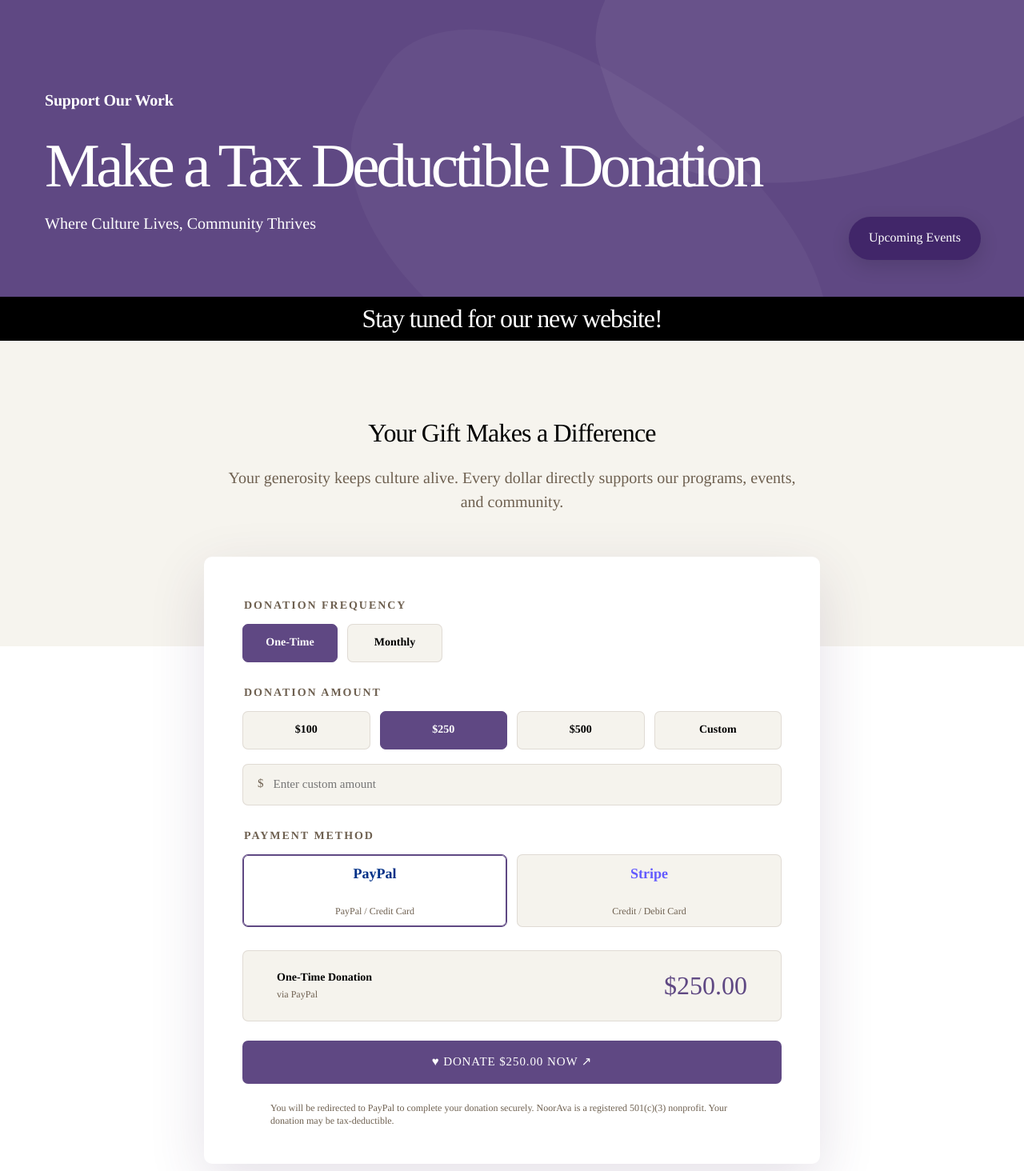
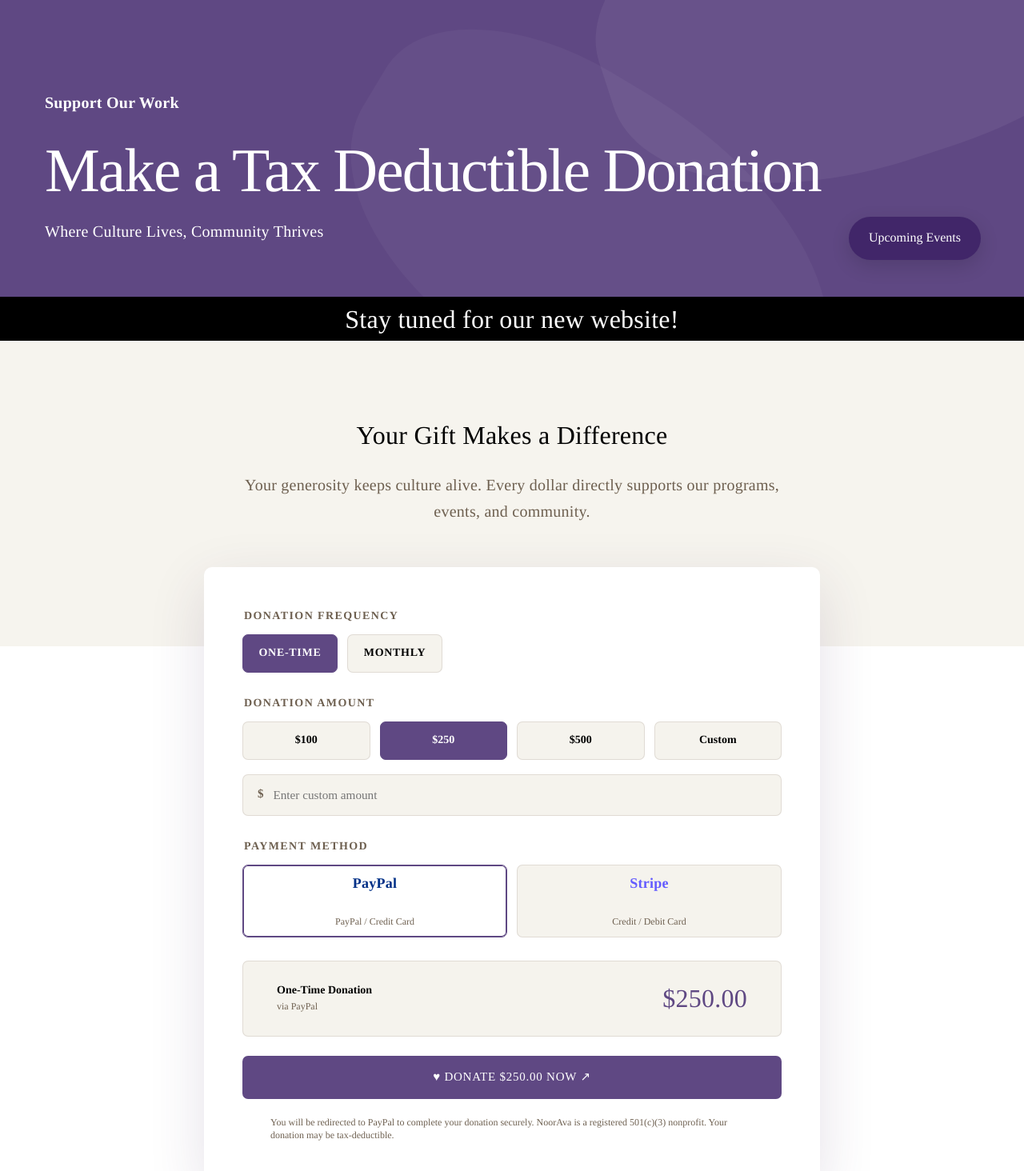
Before and after one commit to jontsai/noorava.org, a Next.js app: page /donate in a window 1280 px wide. Shown: the part 114-1578 px from the top of the page at 80% size. Built offline with nearby package versions, Linux system fonts and the light colour scheme.

Commit message:
Set NoorAva typography from Figma

```diff
--- a/src/app/globals.css
+++ b/src/app/globals.css
@@ -15,6 +15,7 @@
   --font-sans:
     var(--font-bricolage), "Bricolage Grotesque", Inter, ui-sans-serif,
     system-ui, sans-serif;
+  --font-payments: var(--font-lato), Lato, var(--font-sans);
 }
 
 * {
@@ -30,8 +31,11 @@ body {
   background: var(--white);
   font-family: var(--font-sans);
   font-size: 15px;
-  line-height: 1.45;
+  line-height: 1.7;
+  letter-spacing: 0.25px;
   text-rendering: geometricPrecision;
+  -webkit-font-smoothing: antialiased;
+  font-feature-settings: "liga" 1, "kern" 1;
 }
 a {
   color: inherit;
@@ -43,6 +47,14 @@ img {
 button,
 input {
   font: inherit;
+}
+
+button,
+.button,
+.support-pill,
+.donation-link,
+.footer {
+  letter-spacing: 0;
 }
 
 .site-shell {
@@ -132,15 +144,16 @@ input {
   margin: 0 0 33px;
   font-size: 20px;
   font-weight: 600;
-  letter-spacing: -0.01em;
+  line-height: 1.7;
+  letter-spacing: 0.25px;
 }
 .hero-copy h1,
 .donate-hero h1 {
   margin: 0;
   font-size: clamp(4.75rem, 6.05vw, 88px);
   font-weight: 400;
-  line-height: 0.96;
-  letter-spacing: -0.058em;
+  line-height: 1;
+  letter-spacing: -2px;
 }
 .hero-copy h1 {
   margin-bottom: 42px;
@@ -150,7 +163,8 @@ input {
   margin: 0;
   font-size: 18px;
   font-weight: 500;
-  line-height: 1.47;
+  line-height: 1.5;
+  letter-spacing: 0.25px;
 }
 .hero-panel-image {
   position: relative;
@@ -172,6 +186,8 @@ input {
   color: var(--white);
   background: var(--purple-dark);
   font-size: 20px;
+  font-weight: 400;
+  line-height: 1;
   text-decoration: none;
   box-shadow: 0 8px 24px rgba(0, 0, 0, 0.14);
 }
@@ -183,7 +199,8 @@ input {
   background: var(--black);
   font-size: 32px;
   font-weight: 500;
-  letter-spacing: -0.035em;
+  line-height: 1.5;
+  letter-spacing: 0.25px;
 }
 
 .event-section,
@@ -206,7 +223,7 @@ input {
   font-size: clamp(5.6rem, 8.82vw, 128px);
   font-weight: 500;
   line-height: 0.9;
-  letter-spacing: -0.064em;
+  letter-spacing: -2.56px;
   pointer-events: none;
   user-select: none;
 }
@@ -227,32 +244,40 @@ input {
   color: var(--purple);
   font-size: 16px;
   font-weight: 600;
+  line-height: 1.65;
+  letter-spacing: 0.25px;
 }
 .event-date {
   margin: 0 0 25px;
   color: var(--purple);
   font-size: 36px;
-  line-height: 1.22;
-  letter-spacing: -0.035em;
+  line-height: 1.25;
+  letter-spacing: -2px;
 }
 .event-section h2 {
   margin: 0 0 13px;
   color: var(--purple);
   font-size: 88px;
   font-weight: 400;
-  line-height: 0.96;
-  letter-spacing: -0.058em;
+  line-height: 1;
+  letter-spacing: -2px;
 }
 .event-subtitle {
   margin: 0 0 32px;
   color: var(--black);
   font-size: 20px;
+  line-height: 1.65;
 }
 .event-copy p:not(.eyebrow):not(.event-date):not(.event-subtitle) {
   margin: 37px 0 0;
   color: var(--taupe);
   font-size: 15px;
-  line-height: 1.55;
+  line-height: 1.7;
+}
+.event-copy .button + p {
+  color: var(--black);
+  font-size: 20px;
+  line-height: 1.65;
 }
 .button {
   display: inline-flex;
@@ -265,6 +290,8 @@ input {
   color: var(--white);
   background: var(--purple);
   font-size: 20px;
+  font-weight: 400;
+  line-height: 1;
   text-decoration: none;
   cursor: pointer;
 }
@@ -327,7 +354,7 @@ input {
   margin: 0;
   color: var(--taupe);
   font-size: 15px;
-  line-height: 1.55;
+  line-height: 1.7;
 }
 .performer img {
   width: 500px;
@@ -355,7 +382,7 @@ input {
   color: var(--black);
   font-size: 15px;
   font-weight: 500;
-  line-height: 1.55;
+  line-height: 1.7;
 }
 .location address {
   margin-bottom: 72px;
@@ -403,7 +430,7 @@ input {
   font-size: 64px;
   font-weight: 400;
   line-height: 1;
-  letter-spacing: -0.046em;
+  letter-spacing: 0.25px;
 }
 .support-purple p {
   position: relative;
@@ -411,12 +438,13 @@ input {
   max-width: 528px;
   margin: 0;
   font-size: 15px;
-  line-height: 1.55;
+  line-height: 1.7;
 }
 .support-kicker {
   margin-bottom: 18px !important;
   font-size: 20px !important;
   font-weight: 400;
+  line-height: 1.65 !important;
 }
 .support-gold {
   display: grid;
@@ -429,6 +457,8 @@ input {
   gap: 18px;
   color: var(--white);
   font-size: 24px;
+  font-weight: 400;
+  line-height: 1.65;
   text-decoration: none;
 }
 .donation-link span {
@@ -450,6 +480,7 @@ input {
   color: var(--black);
   background: var(--white);
   font-size: 14px;
+  line-height: 1.714;
 }
 .footer nav {
   display: grid;
@@ -488,6 +519,7 @@ input {
 .donate-heading-block p:last-child {
   margin: 22px 0 0;
   font-size: 20px;
+  line-height: 1.65;
 }
 .donate-events-pill {
   top: auto;
@@ -519,13 +551,14 @@ input {
   margin: 0 0 20px;
   font-size: 32px;
   font-weight: 500;
-  letter-spacing: -0.025em;
+  line-height: 1.65;
+  letter-spacing: 0.25px;
 }
 .donation-intro p {
   margin: 0;
   color: var(--taupe);
   font-size: 20px;
-  line-height: 1.48;
+  line-height: 1.65;
 }
 .donation-form {
   width: min(770px, 100%);
@@ -544,7 +577,8 @@ legend {
   color: var(--taupe);
   font-size: 14px;
   font-weight: 700;
-  letter-spacing: 0.14em;
+  line-height: 1.43;
+  letter-spacing: 1.4px;
   text-transform: uppercase;
 }
 .segmented,
@@ -580,7 +614,15 @@ legend {
   color: var(--black);
   font-size: 14px;
   font-weight: 700;
+  line-height: 1.43;
   cursor: pointer;
+}
+.segmented label {
+  letter-spacing: 0.7px;
+  text-transform: uppercase;
+}
+.amount-grid label {
+  letter-spacing: 0;
 }
 .segmented input,
 .amount-grid input,
@@ -604,6 +646,11 @@ legend {
   padding: 0 18px;
   color: var(--taupe);
 }
+.custom-amount span:first-child {
+  font-family: var(--font-payments);
+  font-weight: 700;
+  letter-spacing: 0;
+}
 .custom-amount input {
   flex: 1;
   width: 100%;
@@ -611,6 +658,9 @@ legend {
   outline: 0;
   color: var(--taupe);
   background: transparent;
+  font-size: 15.2px;
+  line-height: 1.2;
+  letter-spacing: 0;
 }
 .payment-grid label {
   display: grid;
@@ -626,14 +676,18 @@ legend {
   background: var(--white);
 }
 .payment-grid strong {
-  font-family: Lato, var(--font-sans);
+  font-family: var(--font-payments);
   font-size: 18px;
   font-weight: 900;
+  line-height: 1.55;
 }
 .payment-grid span {
   margin-top: 7px;
   color: var(--taupe);
   font-size: 12px;
+  font-weight: 500;
+  line-height: 1.33;
+  letter-spacing: 0;
 }
 .paypal {
   color: #003087;
@@ -656,15 +710,21 @@ legend {
 }
 .summary-row div strong {
   font-size: 14px;
+  line-height: 1.43;
+  letter-spacing: 0;
 }
 .summary-row span {
   color: var(--taupe);
   font-size: 12px;
+  line-height: 1.33;
+  letter-spacing: 0;
 }
 .summary-row > strong {
   color: var(--purple);
   font-size: 32px;
   font-weight: 500;
+  line-height: 1.65;
+  letter-spacing: 0.25px;
 }
 .donate-button {
   width: 100%;
@@ -673,8 +733,8 @@ legend {
   border-radius: 7px;
   color: var(--white);
   background: var(--purple);
-  font: 700 15px var(--font-sans);
-  letter-spacing: 0.06em;
+  font: 700 15.2px / 1.43 var(--font-sans);
+  letter-spacing: 0.76px;
   text-transform: uppercase;
   cursor: pointer;
 }
@@ -683,7 +743,8 @@ legend {
   margin: 22px auto 0;
   color: var(--taupe);
   font-size: 12px;
-  line-height: 1.35;
+  line-height: 1.33;
+  letter-spacing: 0;
 }
 .other-ways {
   display: grid;
@@ -704,12 +765,13 @@ legend {
 .giving-options h3 {
   margin: 0 0 20px;
   font-size: 20px;
-  font-weight: 700;
+  font-weight: 400;
+  line-height: 1.65;
 }
 .giving-options p {
   margin: 0;
   color: var(--taupe);
-  line-height: 1.55;
+  line-height: 1.7;
 }
 .questions-band {
   min-height: 158px;
@@ -720,12 +782,14 @@ legend {
   margin: 0 0 12px;
   font-size: 32px;
   font-weight: 500;
-  letter-spacing: -0.03em;
+  line-height: 1.65;
+  letter-spacing: 0.25px;
 }
 .questions-band p:last-child {
   margin: 0;
   font-size: 16px;
   font-weight: 700;
+  line-height: 1.65;
 }
 .questions-band a {
   color: var(--purple);
--- a/src/app/layout.tsx
+++ b/src/app/layout.tsx
@@ -1,10 +1,17 @@
 import type { Metadata, Viewport } from 'next';
-import { Bricolage_Grotesque } from 'next/font/google';
+import { Bricolage_Grotesque, Lato } from 'next/font/google';
 import './globals.css';
 
 const bricolage = Bricolage_Grotesque({
   subsets: ['latin'],
   variable: '--font-bricolage',
+  display: 'swap',
+});
+
+const lato = Lato({
+  subsets: ['latin'],
+  weight: ['700', '900'],
+  variable: '--font-lato',
   display: 'swap',
 });
 
@@ -46,7 +53,7 @@ export const viewport: Viewport = {
 export default function RootLayout({ children }: Readonly<{ children: React.ReactNode }>) {
   return (
     <html lang="en">
-      <body className={bricolage.variable}>{children}</body>
+      <body className={`${bricolage.variable} ${lato.variable}`}>{children}</body>
     </html>
   );
 }
```
Also changed, not shown: 6 other files (tests, documents, lock files or other folders).
